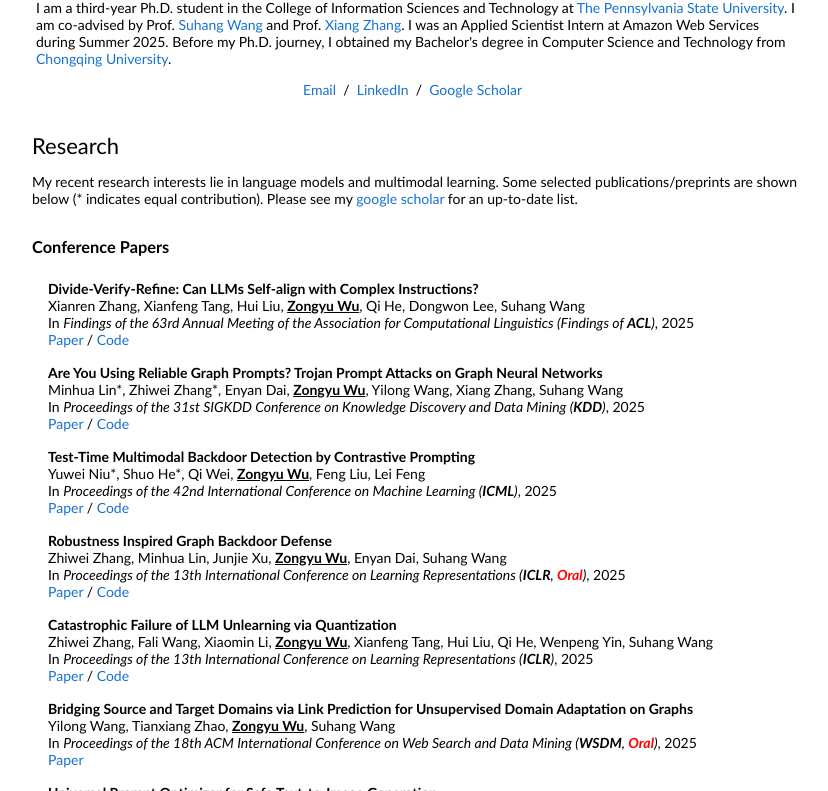
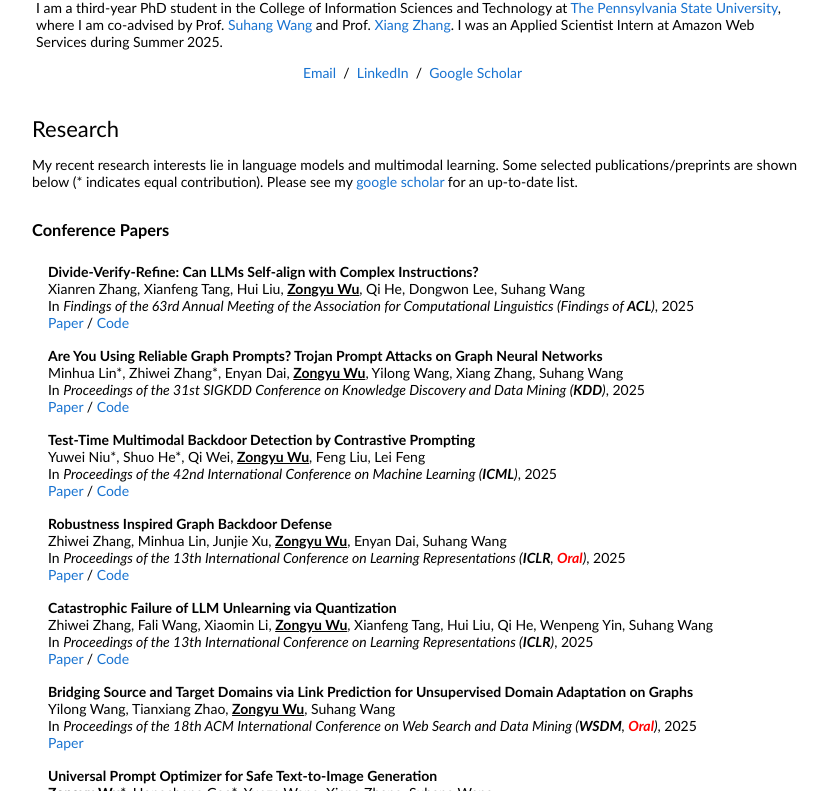
Before and after one commit to zoneou/zoneou.github.io, a plain HTML site: page index.html in a window 1280 px wide. Shown: the part 99-890 px from the top of the page, without its empty margins (224-1052 px from the left). Drawn offline with Linux system fonts and the light colour scheme.

Commit message:
Update index.html

```diff
--- a/index.html
+++ b/index.html
@@ -30,8 +30,7 @@
                   Zongyu Wu
                 </p>
                 <p>
-		I am a third-year Ph.D. student in the College of Information Sciences and Technology at <a href="https://www.psu.edu/" target="_blank">The Pennsylvania State University</a>.
-    I am co-advised by Prof. <a href="https://suhangwang.ist.psu.edu/" target="_blank">Suhang Wang</a> and Prof. <a href="https://faculty.ist.psu.edu/xzz89/" target="_blank">Xiang Zhang</a>. I was an Applied Scientist Intern at Amazon Web Services during Summer 2025. Before my Ph.D. journey, I obtained my Bachelor's degree in Computer Science and Technology from <a href="https://english.cqu.edu.cn/" target="_blank">Chongqing University</a>.
+		I am a third-year PhD student in the College of Information Sciences and Technology at <a href="https://www.psu.edu/" target="_blank">The Pennsylvania State University</a>, where I am co-advised by Prof. <a href="https://suhangwang.ist.psu.edu/" target="_blank">Suhang Wang</a> and Prof. <a href="https://faculty.ist.psu.edu/xzz89/" target="_blank">Xiang Zhang</a>. I was an Applied Scientist Intern at Amazon Web Services during Summer 2025.
                 </p>
                 <p style="text-align:center">
                   <a href="mailto:zongyuwu@psu.edu">Email</a> &nbsp;/&nbsp;
```
